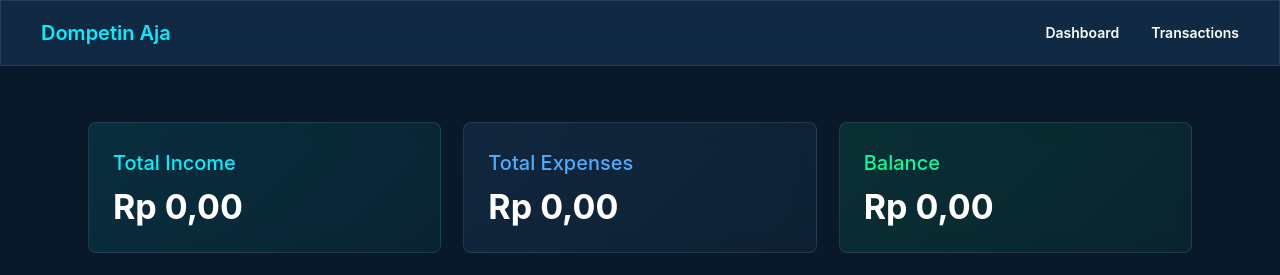
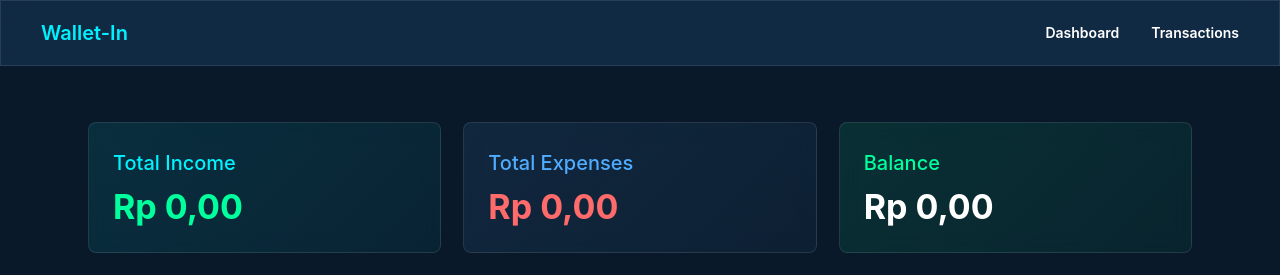
Before and after one commit to ShafwanAbd/PersonalMoneyTracker, a React (Create React App) app: page / in a window 1280 px wide. Shown: the top 275 px of the page. Built offline with nearby package versions, Linux system fonts and the light colour scheme; no server answers; some icons are missing.

Commit message:
fixed balance amount that being sum up in the sum mode

```diff
--- a/src/components/Dashboard.js
+++ b/src/components/Dashboard.js
@@ -127,9 +127,11 @@ function Dashboard() {
   }, [range, viewType]);
 
   // Helper to get default or cumulative data
-  function getValueArray(arr) {
+  function getValueArray(arr, isBalance = false) {
     if (valueMode === 'default') return arr;
-    // Cumulative sum
+    // For balance in sum mode, don't accumulate
+    if (isBalance && valueMode === 'sum') return arr;
+    // Cumulative sum for other cases
     let sum = 0;
     return arr.map(v => (sum += v));
   }
@@ -162,7 +164,7 @@ function Dashboard() {
       },
       {
         label: 'Balance',
-        data: getValueArray(rangeData.map(d => d.balance)),
+        data: getValueArray(rangeData.map(d => d.balance), true),
         borderColor: '#4facfe',
         backgroundColor: 'rgba(79, 172, 254, 0.15)',
         tension: 0.4,
@@ -211,7 +213,7 @@ function Dashboard() {
       // Add balance line
       datasets.push({
         label: 'Balance',
-        data: getValueArray(rangeData.map(d => d.balance)),
+        data: getValueArray(rangeData.map(d => d.balance), true),
         borderColor: '#4facfe',
         backgroundColor: 'rgba(79, 172, 254, 0.15)',
         tension: 0.4,
@@ -434,7 +436,7 @@ function Dashboard() {
                 <Typography variant="h6" gutterBottom sx={{ fontWeight: 500, color: '#00f2fe' }}>
                   Total Income
                 </Typography>
-                <Typography variant="h4" sx={{ fontWeight: 'bold' }}>
+                <Typography variant="h4" sx={{ fontWeight: 'bold', color: '#00ff9d' }}>
                   <AnimatedNumber value={summary.totalIncome} />
                 </Typography>
               </Paper>
@@ -457,7 +459,7 @@ function Dashboard() {
                 <Typography variant="h6" gutterBottom sx={{ fontWeight: 500, color: '#4facfe' }}>
                   Total Expenses
                 </Typography>
-                <Typography variant="h4" sx={{ fontWeight: 'bold' }}>
+                <Typography variant="h4" sx={{ fontWeight: 'bold', color: '#ff6b6b' }}>
                   <AnimatedNumber value={summary.totalExpenses} />
                 </Typography>
               </Paper>
--- a/src/components/Navbar.js
+++ b/src/components/Navbar.js
@@ -33,7 +33,7 @@ function Navbar() {
             fontWeight: 600,
           }}
         >
-          Dompetin Aja
+          Wallet-In
         </Typography>
         <Box>
           <Button
--- a/src/components/Transactions.js
+++ b/src/components/Transactions.js
@@ -511,6 +511,10 @@ function Transactions() {
                             backgroundColor: 'rgba(0, 242, 254, 0.08)',
                             transition: 'background-color 0.2s ease',
                           },
+                          '& td': {
+                            padding: '8px 16px',
+                            height: '40px'
+                          }
                         }}
                       >
                         <TableCell>
```
